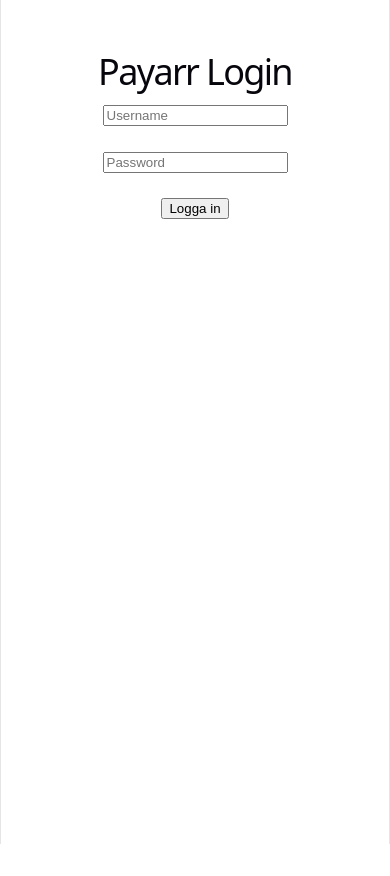
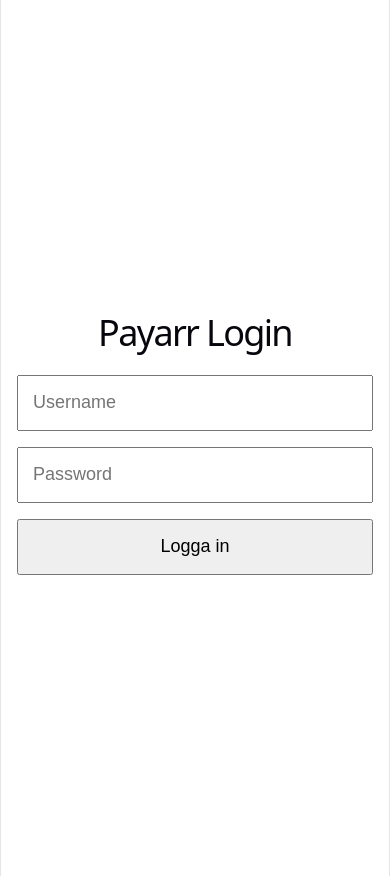
Before and after one commit to rickardfransson/Payarr, a React (Vite) app in the folder frontend/: page /login in a window 390 px wide. Before the commit the page ends 844 px from the top, so only its background shows below. Built offline with nearby package versions, Linux system fonts and the light colour scheme.

Commit message:
Add responsive login layout

```diff
--- a/frontend/src/pages/Login.tsx
+++ b/frontend/src/pages/Login.tsx
@@ -2,6 +2,7 @@
 import { useNavigate } from "react-router-dom";
 import api from "../api/client";
 import { useAuth } from "../context/AuthContext";
+import "../styles/login.css";
 
 
 function Login() {
@@ -53,12 +54,15 @@
     };
 
 
-    return (
-        <div style={{ padding: "40px" }}>
+return (
+    <div className="login-container">
+
+        <div className="login-box">
+
             <h1>Payarr Login</h1>
 
-
             <input
+                className="login-input"
                 placeholder="Username"
                 value={username}
                 onChange={(e) =>
@@ -66,11 +70,8 @@
                 }
             />
 
-
-            <br /><br />
-
-
             <input
+                className="login-input"
                 type="password"
                 placeholder="Password"
                 value={password}
@@ -79,14 +80,12 @@
                 }
             />
 
-
-            <br /><br />
-
-
-            <button onClick={handleLogin}>
+            <button
+                className="login-button"
+                onClick={handleLogin}
+            >
                 Logga in
             </button>
-
 
             {error && (
                 <p style={{ color: "red" }}>
@@ -95,7 +94,9 @@
             )}
 
         </div>
-    );
+
+    </div>
+);
 }
 
 
--- /dev/null
+++ b/frontend/src/styles/login.css
@@ -0,0 +1,55 @@
+.login-container {
+    min-height: 100vh;
+    display: flex;
+    justify-content: center;
+    align-items: center;
+    padding: 20px;
+}
+
+.login-box {
+    width: 100%;
+    max-width: 400px;
+}
+
+.login-box h1 {
+    margin-bottom: 30px;
+}
+
+.login-input {
+    width: 100%;
+    height: 52px;
+    padding: 0 14px;
+    margin-bottom: 16px;
+    font-size: 16px;
+    box-sizing: border-box;
+}
+
+.login-button {
+    width: 100%;
+    height: 52px;
+    font-size: 16px;
+    cursor: pointer;
+}
+
+
+@media (max-width: 768px) {
+
+    .login-container {
+        padding: 16px;
+    }
+
+    .login-box {
+        max-width: none;
+    }
+
+    .login-input {
+        height: 56px;
+        font-size: 18px;
+    }
+
+    .login-button {
+        height: 56px;
+        font-size: 18px;
+    }
+
+}
```
